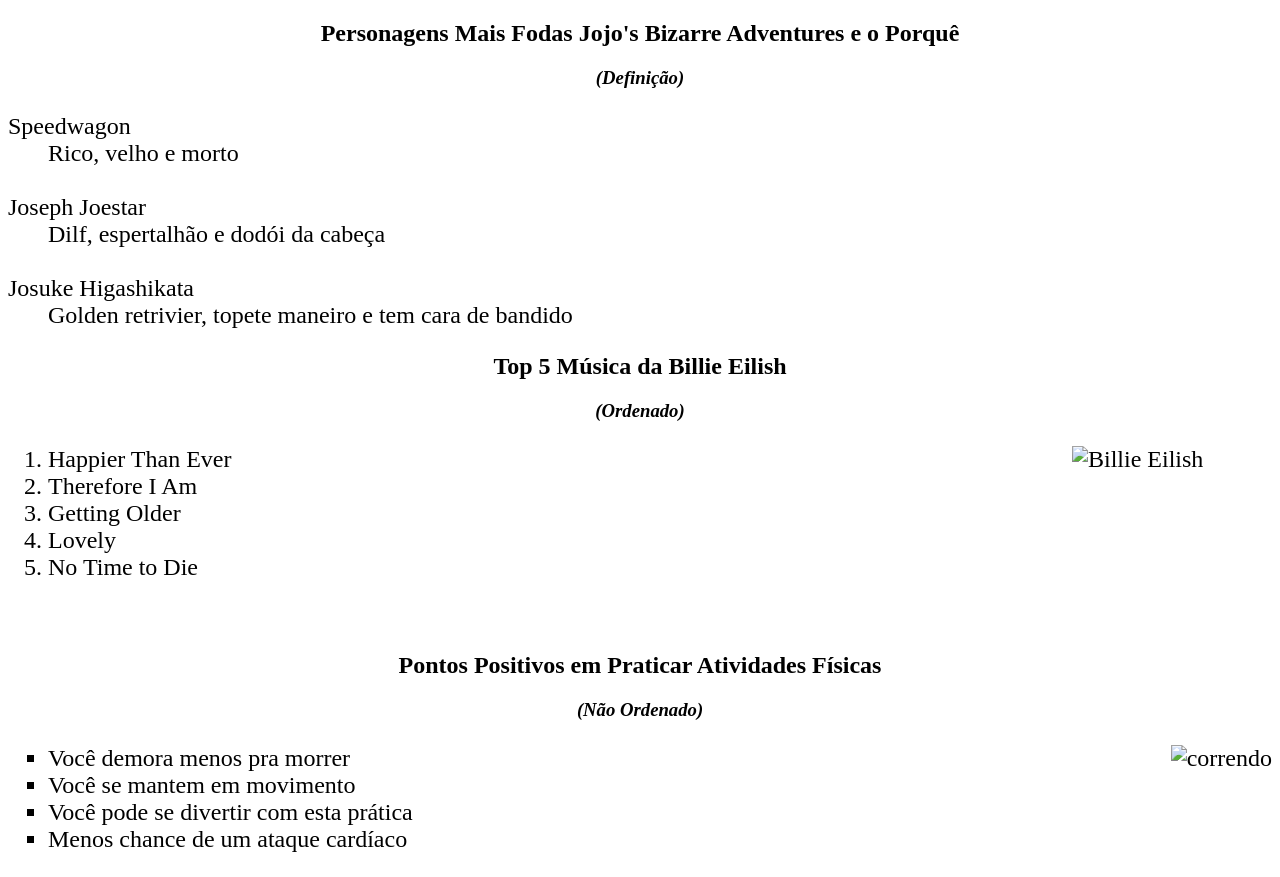
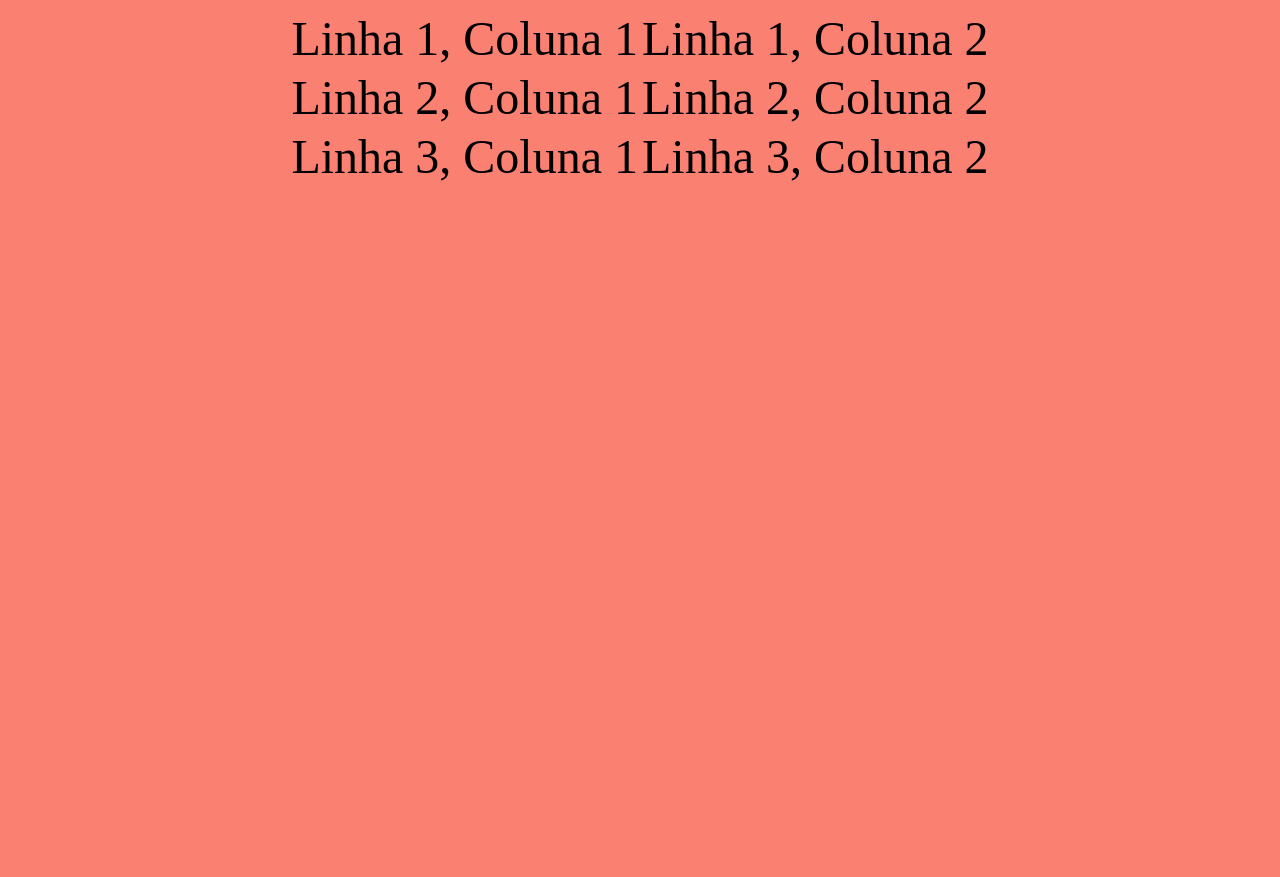
Before and after one commit to miguelzinhozika/profiterole, a plain HTML site: page Beneficios Profiteroles.html in a window 1280 px wide. After the commit the page ends 800 px from the top, so only its background shows below. Drawn offline with Linux system fonts and the light colour scheme.

Commit message:
Update Beneficios Profiteroles.html

```diff
--- a/Beneficios Profiteroles.html
+++ b/Beneficios Profiteroles.html
@@ -1,59 +1,25 @@
 <!DOCTYPE html>
 <html>
-<meta charset="utf-8">
 <head>
-	<title>Listas</title>
+	<meta charset="UTF-8"/>
+	<title>Document</title>
 </head>
-<body>
-	<h2 align="center">Personagens Mais Fodas Jojo's Bizarre Adventures e o Porquê</h2>
-	<i>
-		<h3 align="center">(Definição)</h3>
-	</i>
-	<font size="5">
-	<dl>
-		<dt>Speedwagon</dt>
-		<dd>Rico, velho e morto</dd>
-<br>
-		<dt>Joseph Joestar</dt>
-		<dd>Dilf, espertalhão e dodói da cabeça</dd>
-<br>
-		<dt>Josuke Higashikata</dt>
-		<dd>Golden retrivier, topete maneiro e tem cara de bandido</dd>
-	</dl>
+<body bgcolor="salmon">
+	<font size="10">
+	<table align="center">
+		<tr>
+			<td>Linha 1, Coluna 1</td>
+			<td>Linha 1, Coluna 2</td>
+		</tr>
+		<tr>
+			<td>Linha 2, Coluna 1</td>
+			<td>Linha 2, Coluna 2</td>
+		</tr>
+		<tr>
+			<td>Linha 3, Coluna 1</td>
+			<td>Linha 3, Coluna 2</td>
+		</tr>
+	</table>
     </font>
-
-    <h2 align="center">Top 5 Música da Billie Eilish</h2>
-    <i>
-    	<h3 align="center">(Ordenado)</h3>
-    </i>
-    <font size="5">
-    	<p>
-    			<img src="belle.PNG" alt="Billie Eilish" title="Cantora" align="right" height="200" width="200">
-    		</p>
-    	<ol>
-    		<li>Happier Than Ever</li>
-    		<li>Therefore I Am</li>
-    		<li>Getting Older</li>
-    		<li>Lovely</li>
-    		<li>No Time to Die</li>
-    	</ol>
-    </font>
-<br>
-    <h2 align="center">Pontos Positivos em Praticar Atividades Físicas</h2>
-    <i>
-    	<h3 align="center">(Não Ordenado)</h3>
-    </i>
-    <font size="5">
-    	<ul type="square">
-    		<p>
-    			<img src="correndo.jpg" alt="correndo" title="gente correndo" align="right">
-    		</p>
-    		<li>Você demora menos pra morrer</li>
-    		<li>Você se mantem em movimento</li>
-    		<li>Você pode se divertir com esta prática</li>
-    		<li>Menos chance de um ataque cardíaco</li>
-    	</ul>
-    </font>
-
 </body>
 </html>
```
